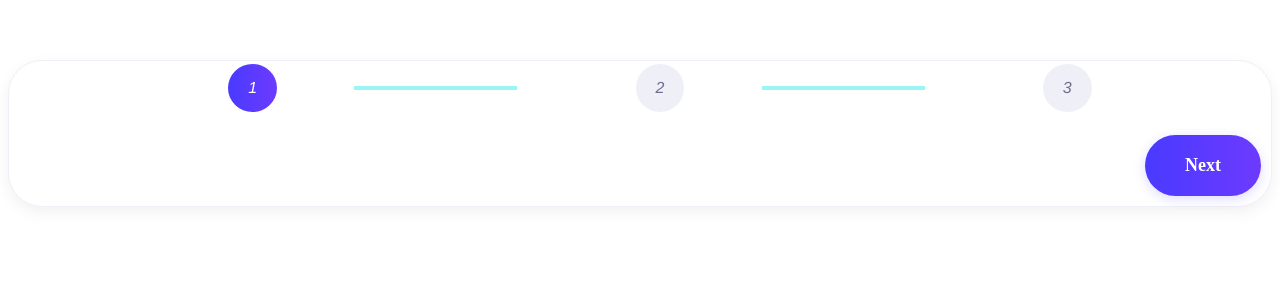
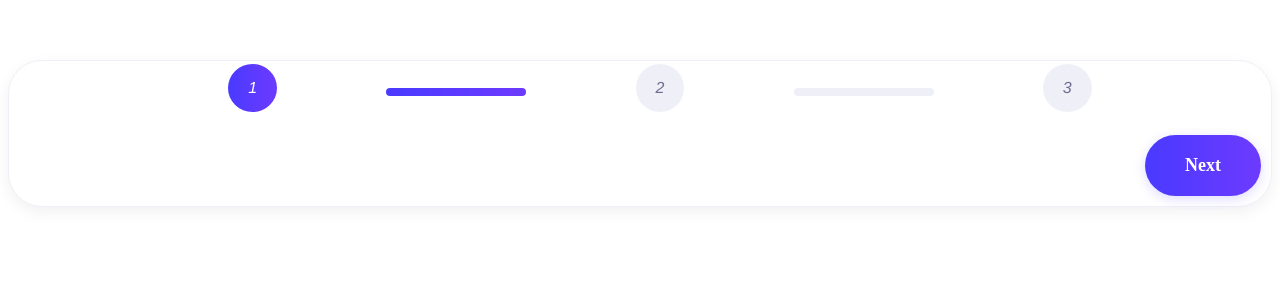
Before and after one commit to bahadirsofuoglu/form-wizard-vue3, a Vue app: page / in a window 1280 px wide. Shown: the top 300 px of the page. Built offline with nearby package versions, Linux system fonts and the light colour scheme.

Commit message:
step progress completed

```diff
--- a/src/components/WizardStep.vue
+++ b/src/components/WizardStep.vue
@@ -25,6 +25,14 @@
           </slot>
         </div>
       </div>
+      <div
+        class="fw-step-progress"
+        :class="[
+          {
+            'fw-step-progress-active': tab.active
+          }
+        ]"
+      />
       <slot name="title">
         <span
           class="stepTitle"
--- a/src/styles/_form-wizard.scss
+++ b/src/styles/_form-wizard.scss
@@ -11,33 +11,6 @@
     display: flex;
     flex-direction: column;
 
-    .fw-icon-circle {
-      background: $icon-grey;
-      width: 48.89px;
-      height: 48px;
-      border-radius: 50%;
-      color: $icon-text;
-      display: flex;
-      align-items: center;
-      justify-content: center;
-
-      &::after {
-        content: '';
-        width: 40%;
-        background: rgba(55, 235, 235, 0.5);
-        position: absolute;
-        height: 4px;
-        left: 75%;
-        z-index: 2;
-      }
-    }
-
-    li:last-child {
-      .fw-icon-circle:after {
-        display: none;
-      }
-    }
-
     &__list {
       margin-top: 0;
       position: relative;
@@ -46,6 +19,20 @@
       flex-wrap: wrap;
       list-style-type: none !important;
 
+      li {
+        .fw-icon-circle {
+          display: flex;
+          align-items: center;
+          justify-content: center;
+
+          background: $icon-grey;
+          color: $icon-text;
+
+          width: 48.89px;
+          height: 48px;
+          border-radius: 50%;
+        }
+      }
       li,
       a {
         flex: 1;
@@ -64,35 +51,25 @@
         color: #6f6c90;
         position: relative;
         top: 3px;
-        &:hover,
-        &:focus {
-          background-color: transparent;
-          color: #6f6c90;
-          outline: 0 !important;
-        }
-        &.disabled {
-          pointer-events: none;
-          cursor: default;
+      }
+      li:last-child {
+        .fw-step-progress {
+          display: none;
         }
       }
-
-      > li.active > a,
-      > li.active > a:hover,
-      > li.active > a:focus {
-        background-color: transparent;
-
-        .fw-icon-circle {
-          background: $btn-bg;
-          color: $white-color;
-        }
-      }
-
-      ul li:after {
-        font-size: 13px;
-        color: #88857d;
-        width: 100%;
-        display: block;
-      }
+    }
+  }
+  &-step-progress {
+    width: 140px;
+    height: 8px;
+    position: absolute;
+    right: -70px;
+    z-index: 2;
+    background: #eff0f7;
+    border-radius: 40px;
+    top: 50%;
+    &-active {
+      background: $btn-bg;
     }
   }
 
```
